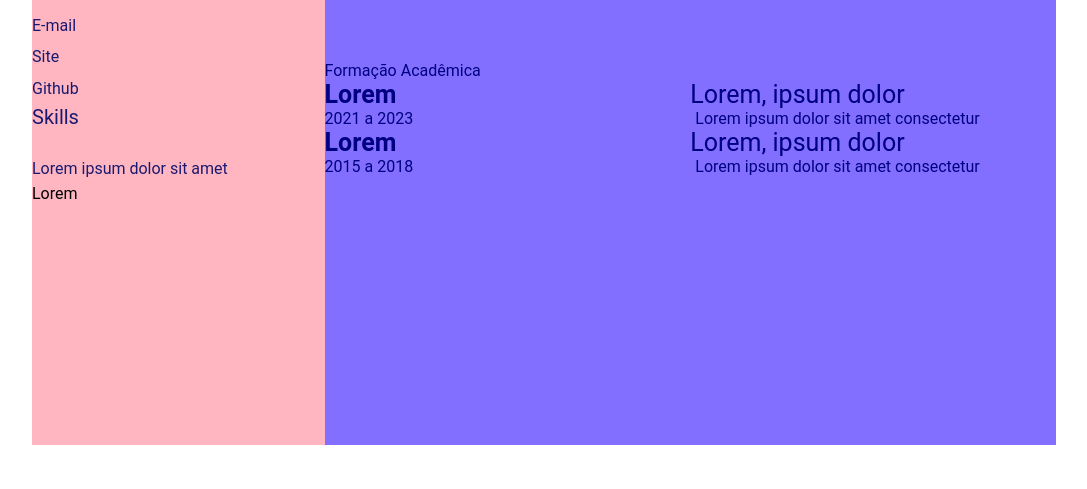
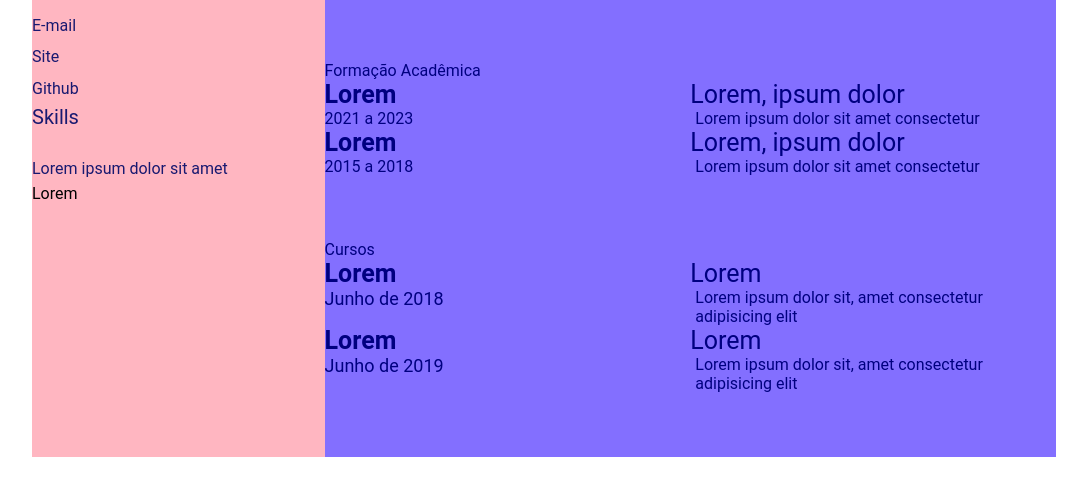
Before and after one commit to daymafra/Jornada-dev-day4, a plain HTML site: page Index.html in a window 1280 px wide. Shown: the part 387-876 px from the top of the page, without its empty margins (96-1183 px from the left). Drawn offline with Linux system fonts and the light colour scheme.

Commit message:
Ativ pratica day6 (#4)
* add atividade pratica dia 6

* ativ-pratica-day6

```diff
--- a/Index.html
+++ b/Index.html
@@ -97,6 +97,31 @@
                  </div>
                 </div>
             </section>
+            <section class="awards gap">
+                <div class="right-title">Cursos</div>
+                <div class="awards-contents">
+                    <div class="awards-left">
+                    <p class="awards-company-name">Lorem</p>
+                    <p class="awards-time-period">Junho de 2018</p>
+                </div>
+                <div class="awards-right">
+                    <p class="awards-name">Lorem</p>
+                    <p class="awards-desc">
+                        Lorem ipsum dolor sit, amet consectetur adipisicing elit
+                    </p>
+                </div>
+                <div class="awards-left">
+                    <p class="awards-company-name">Lorem</p>
+                    <p class="awards-time-period">Junho de 2019</p>
+                </div>
+                <div class="awards-right">
+                    <p class="awards-name">Lorem</p>
+                    <p class="awards-desc">
+                        Lorem ipsum dolor sit, amet consectetur adipisicing elit
+                    </p>
+                </div>
+                </div>
+            </section>
         </section>
     </main>
 </body>
```
